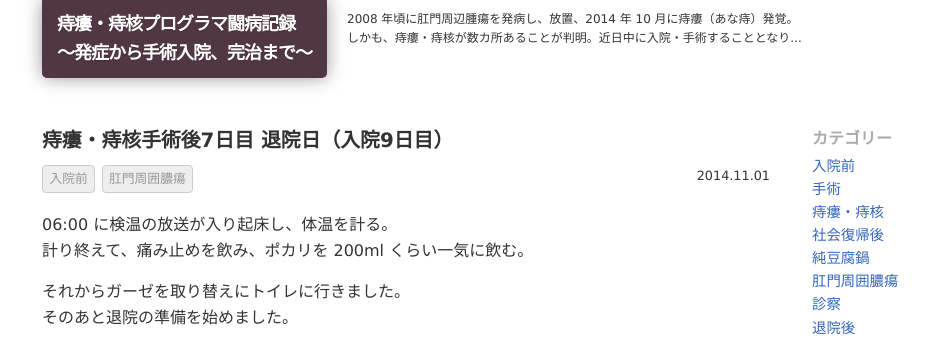
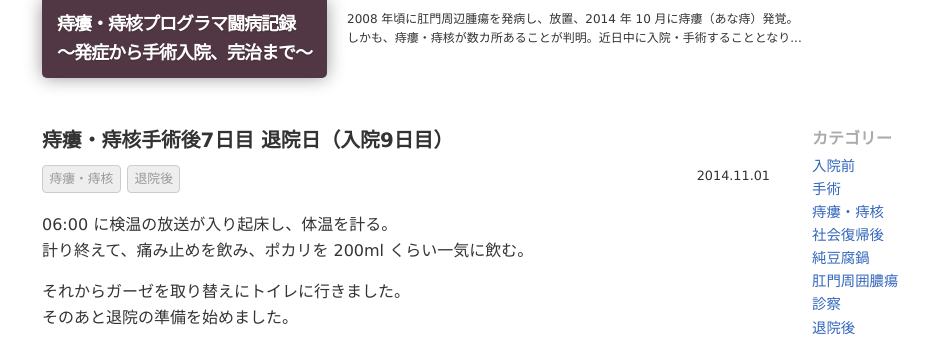
Before and after one commit to jiro-programmer/blog, a Jekyll site: the page built from _posts/2014-11-08-18.md, in a window 1280 px wide and 1400 px high. Shown: the top 348 px of the window, without its empty margins (63-992 px from the left). Built offline with Jekyll 4.4.1, drawn with Linux system fonts in a browser that asks for light colours; a script that is not in the unit is left out.

Commit message:
Update 2014-11-08-18.md

```diff
--- a/_posts/2014-11-08-18.md
+++ b/_posts/2014-11-08-18.md
@@ -4,8 +4,8 @@ title: "痔瘻・痔核手術後7日目 退院日（入院9日目）"
 date: 2014-11-01 09:00:00 +0900
 show_suffix_title: true
 tags:
-- 入院前
-- 肛門周囲膿瘍
+- 痔瘻・痔核
+- 退院後
 ---
 
 06:00 に検温の放送が入り起床し、体温を計る。
```
